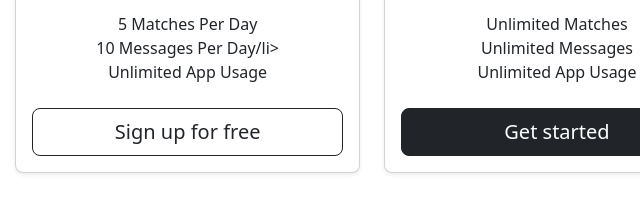
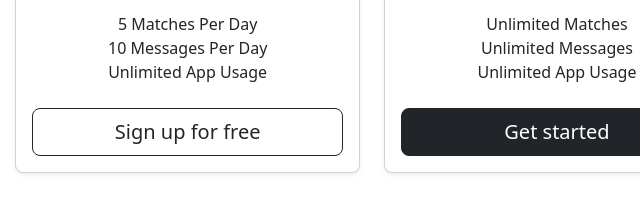
Before and after one commit to Kashish01Kaur/TinDog, a plain HTML site: page index.html in a window 1280 px wide. Shown: the part 1804-2010 px from the top of the page, 83-723 px from the left. Drawn offline with nearby package versions, Linux system fonts and the light colour scheme.

Commit message:
Update index.html

```diff
--- a/index.html
+++ b/index.html
@@ -144,7 +144,7 @@ Download</button>
             <h1 class="card-title pricing-card-title">$0<small class="text-body-secondary fw-light">/mo</small></h1>
             <ul class="list-unstyled mt-3 mb-4">
               <li>5 Matches Per Day</li>
-              <li>10 Messages Per Day/li>
+              <li>10 Messages Per Day</li>
               <li>Unlimited App Usage</li>
             </ul>
             <button type="button" class="w-100 btn btn-lg btn-outline-dark">Sign up for free</button>
```
